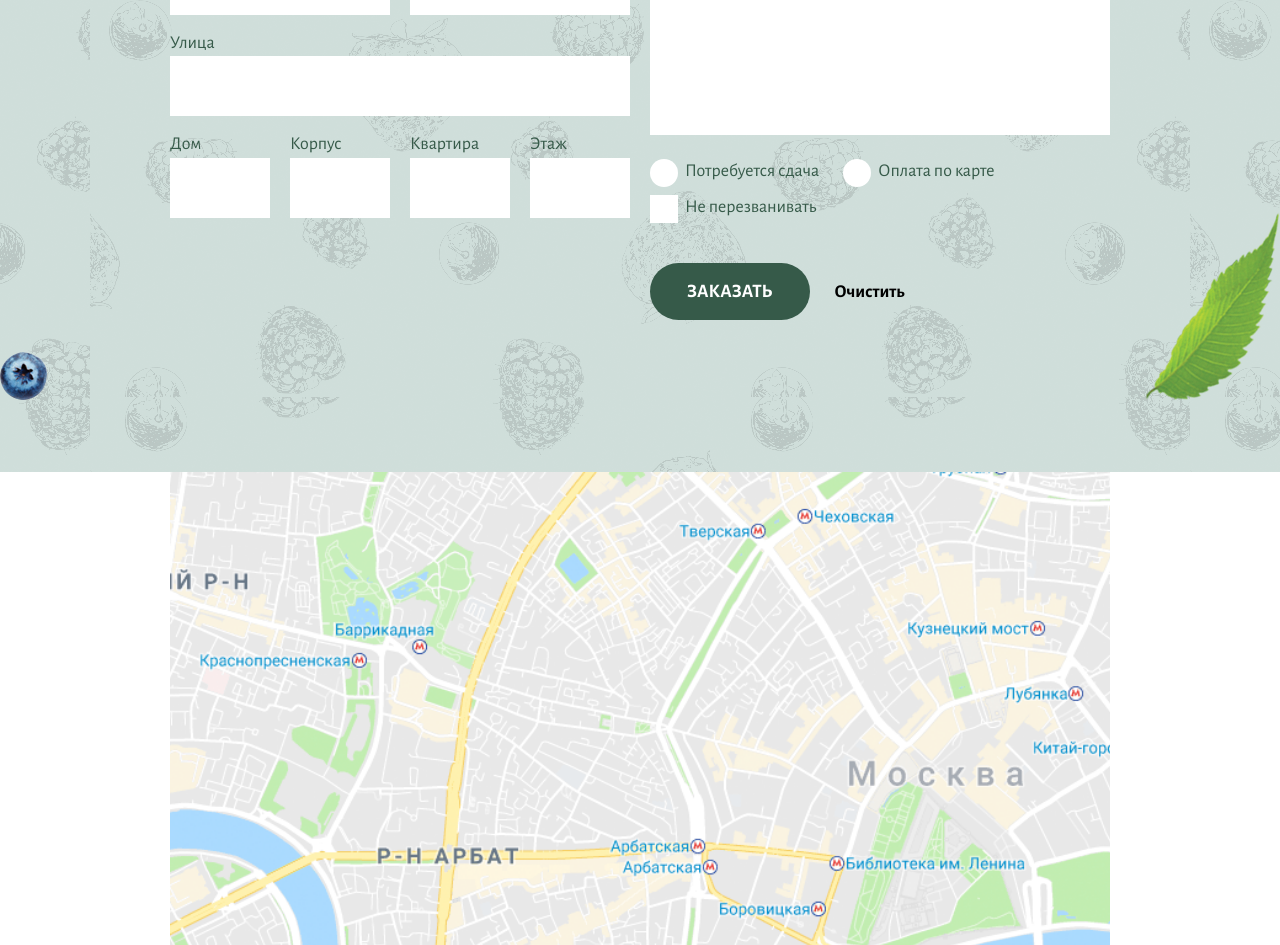
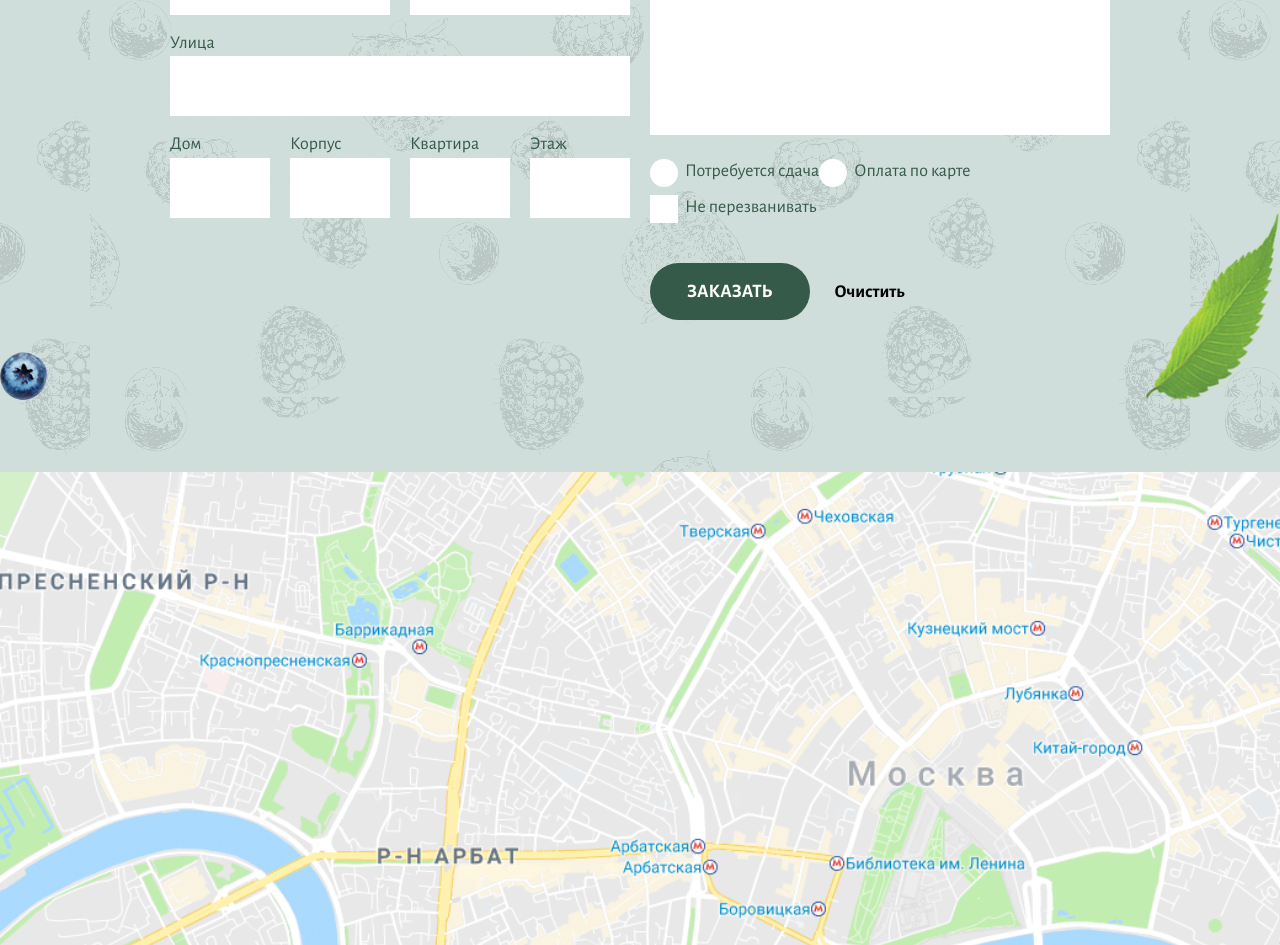
Before and after one commit to JuliaStP/chocco, a plain HTML site: page index.html in a window 1280 px wide. Shown: the part 2728-3673 px from the top of the page. Drawn offline with Linux system fonts and the light colour scheme.

Commit message:
added break point at 375px, interactivity toradio btns,fixed map

```diff
--- a/css/components/advantage.scss
+++ b/css/components/advantage.scss
@@ -6,6 +6,10 @@
         text-align: left;
         align-items: center;
         margin-bottom: rem(45px);
+    }
+
+    @include small-phones {
+        margin-bottom: rem(20px);
     }
 }
 
@@ -27,6 +31,11 @@
         height: 125px;
     }
 
+
+    @include small-phones {
+        width: 100px;
+        height: 100px;
+    }
 }
 
 .advantage__img {
--- a/css/components/footer.scss
+++ b/css/components/footer.scss
@@ -1,12 +1,18 @@
 .footer {
     display: flex;
-    justify-content: space-between;
-    align-items: center;
+    width: 100%;
     min-height: 5.2rem;
     position: absolute;
     left: 0;
     bottom: 0;
     background-color: #ffffff;
+}
+
+.footer__container {
+    display: flex;
+    justify-content: space-between;
+    align-items: center;
+    position: relative;
 
     @include phones {
         flex-direction: column;
--- a/css/components/form.scss
+++ b/css/components/form.scss
@@ -105,3 +105,7 @@
         margin-top: 32px;
     }
 }
+
+.form__radio-link:focus {
+       outline: 3px solid #dee2bd;
+}
--- a/css/components/headline.scss
+++ b/css/components/headline.scss
@@ -24,4 +24,8 @@
         padding: 0;
         margin-bottom: rem(65px);
     }
+
+    @include small-phones {
+        margin-bottom: rem(30px);
+    }
 }
--- a/css/components/locations-container.scss
+++ /dev/null
@@ -1,4 +0,0 @@
-.locations-container {
-    position: relative;
-    min-height: 100%;
-}
--- a/css/components/locations.scss
+++ b/css/components/locations.scss
@@ -1,3 +1,7 @@
+.locations {
+    position: relative;
+}
+
 .locations__map {
     min-height: 100%;
     position: relative;
@@ -6,6 +10,7 @@
 .locations__map-img {
     position: absolute;
     height: 100%;
+    width: 100%;
     top:0;
     left: 0;
     object-fit: cover;
--- a/css/components/media.scss
+++ b/css/components/media.scss
@@ -13,3 +13,9 @@
         @content;
     }
 }
+
+@mixin small-phones {
+    @media screen and (max-width: $small-phones) {
+        @content;
+    }
+}
--- a/css/components/radio.scss
+++ b/css/components/radio.scss
@@ -22,8 +22,7 @@
 
             &:before {
                 content: '';
-                // background-image: url('../img/icons/sprite.svg#checkmark');utf8,<svg><symbol fill= '%23365A49' viewBox= '0 0 10.9 8.7'><path class='st0' d='M10.3,0.6L10.3,0.6C9.6-0.2,8.4-0.2,7.7,0.5L4,4.2L3.2,3.4c-0.7-0.7-1.9-0.7-2.6,0L0.5,3.4
-                // c-0.7,0.7-0.7,1.9,0,2.6l2.2,2.2C3.1,8.6,3.6,8.7,4,8.7c0.5,0,0.9-0.2,1.3-0.5l5-5C11,2.5,11,1.3,10.3,0.6z'/></symbol></svg>;
+                background: url(../img/icons/checkmark.svg) center center no-repeat;
             }
         }
     }
@@ -47,6 +46,8 @@
     position: relative;
     margin-right: rem(7px);
 
+
+
     &:before {
         content: '';
         position: absolute;
--- a/css/components/section-reviews.scss
+++ b/css/components/section-reviews.scss
@@ -15,6 +15,10 @@
         @include phones {
             top:rem(74px);
         }
+
+        @include small-phones {
+            display: none;
+        }
     }
 
     &:after {
@@ -23,5 +27,9 @@
         bottom: rem(-63px);
         left: 0;
         z-index: 1;
+
+        @include small-phones {
+            display: none;
+        }
     }
 }
--- a/css/components/section.scss
+++ b/css/components/section.scss
@@ -6,7 +6,7 @@
     justify-content: center;
 
     @include tablets {
-        min-height: rem(1000px);
+        min-height: initial;
     }
 }
 
@@ -17,4 +17,8 @@
     margin-bottom: rem(25px);
     text-align: center;
     text-transform: uppercase;
+
+    @include small-phones {
+        font-size: rem(28px);
+    }
 }
--- a/css/components/welcome.scss
+++ b/css/components/welcome.scss
@@ -13,7 +13,6 @@
     }
 
     @include tablets {
-        height: rem(1000px);
         background-position: right bottom 89%;
     }
 
@@ -67,6 +66,25 @@
             content: url(../img/decor/tablet-bars.png);
         }
     }
+
+    @include small-phones {
+        position:relative;
+        height: 100%;
+        display: flex;
+        align-items: center;
+        flex-direction: column;
+        justify-content: flex-end;
+
+        &:before {
+        position: absolute;
+        content: url(../img/decor/tablet-bars.png);
+        transform: scale(0.7);
+        top: 0px;
+        right: rem(102px);
+        left: 0;
+        bottom: rem(227px);
+        }
+    }
 }
 
 .welcome__title {
@@ -85,6 +103,10 @@
     @include phones {
         line-height: 0.8;
     }
+
+    @include small-phones {
+        font-size: rem(28px);
+    }
 }
 
 .welcome__motto {
@@ -96,11 +118,14 @@
     @include tablets {
         padding: 0 25%;
         margin-bottom: rem(29px);
-
     }
 
     @include phones {
         padding: 0 15%
+    }
+
+    @include small-phones {
+        padding: 0 17%
     }
 }
 
--- a/css/layout.scss
+++ b/css/layout.scss
@@ -8,6 +8,10 @@ html {
 
     @include phones {
         font-size: $baseFontSize - 2px;
+    }
+
+    @include small-phones {
+        font-size: $baseFontSize - 4px;
     }
   }
 
--- a/css/main.scss
+++ b/css/main.scss
@@ -4,10 +4,11 @@ $baseFontSize: 18px;
 //breakpoints
 $tablets: 768px;
 $phones: 480px;
+$small-phones: 375px;
 
 //colors
 $blue: #86c3d7;
-$darkGreen: #365a49;;
+$darkGreen: #365a49;
 
 //z-index
 $z-dots-menu:100;
@@ -44,5 +45,4 @@ $z-dots-menu:100;
 @import 'components/contacts';
 @import 'components/socials';
 @import 'components/locations';
-@import 'components/locations-container';
 @import 'components/burger';
--- a/index.html
+++ b/index.html
@@ -254,23 +254,30 @@
                                 </label>
                             </div>
                             <div class="form__elements">
+                                <a href="" class="form__radio-link">
                                     <label class="radio">
                                         <input name="radio" type="radio" class="radio__input">
-                                    <div class="radio__btn"></div>
+                                        <div href="" class="radio__btn"></div>
                                         <div class="radio__title">Потребуется сдача</div>
                                     </label>
+                                </a>
+                                <a href="" class="form__radio-link">
                                     <label class="radio">
                                         <input name="radio" type="radio" class="radio__input">
-                                    <div class="radio__btn"></div>
+                                        <div href="" class="radio__btn"></div>
                                         <div class="radio__title">Оплата по карте</div>
                                     </label>
+                                </a>
                             </div>
+
                             <div class="form__elements">
+                                <a href="" class="form__radio-link">
                                     <label class="radio radio--checkbox">
                                         <input type="checkbox" class="radio__input">
-                                    <div class="radio__btn"></div>
+                                        <div href="" class="radio__btn"></div>
                                         <div class="radio__title">Не перезванивать</div>
                                     </label>
+                                </a>
                             </div>
                             <div class="form__btns">
                                 <button type="submit" value="Заказать" class="btn btn--color--green">Заказать</button>
@@ -284,12 +291,13 @@
 
 
             <section class="section locations">
-                <div class="container locations-container">
                 <div class="locations__map">
                     <img src="./img/decor/map.png" alt="карта" class="locations__map-img">
                 </div>
+
+
                 <footer class="footer">
-
+                    <div class="container footer__container">
                         <address class="contacts">
                             <div class="contacts__add">Москва, ул.Новый Арбат, д.31/12</div>
                             <a href="tel:88009039090" class="contacts__phone phone">
@@ -303,39 +311,35 @@
                         <div class="socials">
                             <ul class="socials__list">
                                 <li class="socials__item socials__item--vk">
-                                        <a href="#" class="socials__link"
-                                            aria-label="Ссылка на наш канал в вконтакте">
+                                    <a href="#" class="socials__link" aria-label="Ссылка на наш канал в вконтакте">
                                         <svg class="socials__img">
                                             <use xlink:href="./img/icons/sprite.svg#vk"></use>
                                         </svg>
                                     </a>
                                 </li>
                                 <li class="socials__item socials__item--fb">
-                                        <a href="#" class="socials__link"
-                                            aria-label="Ссылка на наш канал в фэйсбук">
+                                    <a href="#" class="socials__link" aria-label="Ссылка на наш канал в фэйсбук">
                                         <svg class="socials__img">
                                             <use xlink:href="./img/icons/sprite.svg#fb"></use>
                                         </svg></a>
                                 </li>
                                 <li class="socials__item socials__item--in">
-                                        <a href="#" class="socials__link"
-                                            aria-label="Ссылка на наш канал в инстаграм">
+                                    <a href="#" class="socials__link" aria-label="Ссылка на наш канал в инстаграм">
                                         <svg class="socials__img">
                                             <use xlink:href="./img/icons/sprite.svg#in"></use>
                                         </svg></a>
                                 </li>
                                 <li class="socials__item socials__item--tw">
-                                        <a href="#" class="socials__link"
-                                            aria-label="Ссылка на наш канал в твиттере">
+                                    <a href="#" class="socials__link" aria-label="Ссылка на наш канал в твиттере">
                                         <svg class="socials__img">
                                             <use xlink:href="./img/icons/sprite.svg#tw"></use>
                                         </svg></a>
                                 </li>
                             </ul>
                         </div>
+                    </div>
+                </footer>
 
-                    </footer>
-                </div>
             </section>
         </div>
     </div>
```
Also changed, not shown: css/main-dist.css, css/main.css, img/icons/checkmark.svg. Lines whose indentation alone changed are shown as unchanged.
